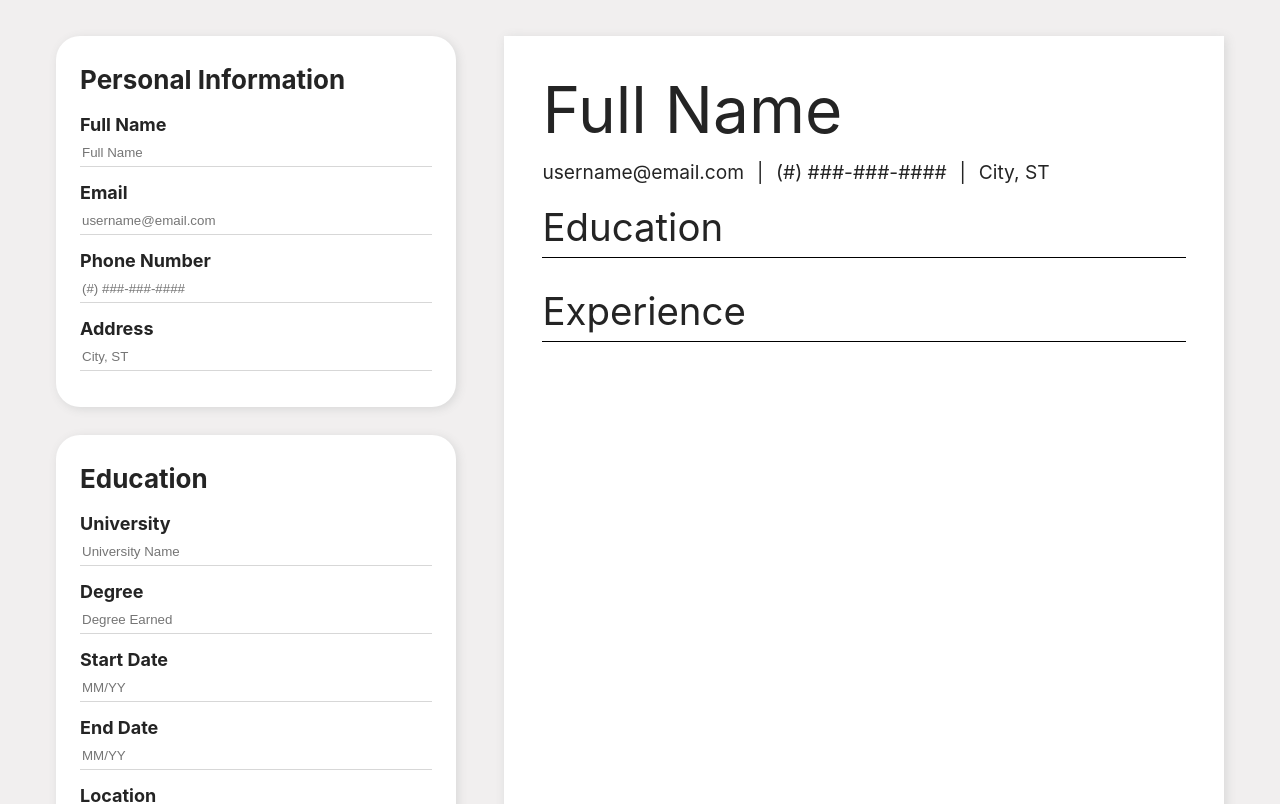
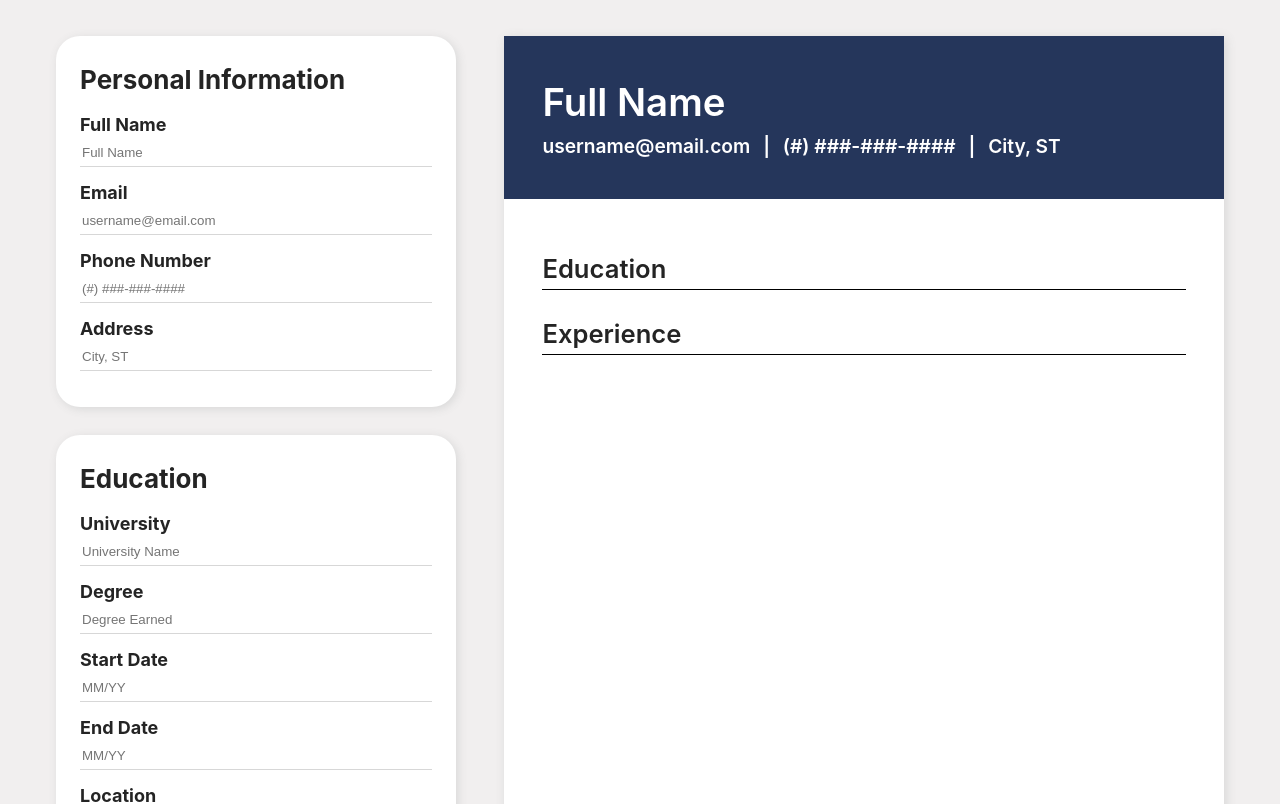
Before and after one commit to colleennicole223/odin-cv-application, a React (Vite) app: page / in a window 1280 px wide. Shown: the top 804 px of the page. Built offline with nearby package versions, Linux system fonts and the light colour scheme.

Commit message:
Tracking history in component

```diff
--- a/src/components/MenuEducation.jsx
+++ b/src/components/MenuEducation.jsx
@@ -23,6 +23,7 @@ export default function MenuEducation({getEducation, setEducation}) {
   return (
 
     <div id='menu'>
+
         <h1>Education</h1>
 
         <h3>University</h3>
@@ -44,8 +45,25 @@ export default function MenuEducation({getEducation, setEducation}) {
           <button onClick={addEducation}>Add</button>
         </div>
 
+        {getEducation.map(function (education) {
+          if(education.id == 0){
+           }else{
+          return (
+            <div key={education.id}>
+              <div className='row'>
+                <div className='circle'/>
+                <div>
+                  <div> {education.university} </div>
+                  <div> {education.degree} </div>
+                  <div> {education.location} </div>
+                  <div> {education.start} - {education.end} </div>
+                </div>
+              </div>
+
+              <div className='divider'/>
+            </div>
+          );}})}
 
     </div>
-
   )
 }
--- a/src/components/Render.jsx
+++ b/src/components/Render.jsx
@@ -5,11 +5,8 @@ export default function Render({getPersonal, getEducation, getExperience}) {
         <>
             <div id='render'>
 
-                <div id='content'>
-
                 <div className='header'>
                         {getPersonal.name}
-                    </div>
 
                         <div className='contact'>
                             <div>{getPersonal.email}</div>
@@ -18,6 +15,9 @@ export default function Render({getPersonal, getEducation, getExperience}) {
                             |
                             <div>{getPersonal.location}</div>
                         </div>
+                </div>
+
+                <div id='content'>
 
                     <div className='subheader'>
                         Education
--- a/src/styles/style.css
+++ b/src/styles/style.css
@@ -8,13 +8,18 @@
   --color-grey-100: #f1efef;
   --color-grey-200: #d7d7d7;
   --color-grey-900: #242424;
+  --color-accent-500: #25365b;
   --shadow: 2px 2px 10px var(--color-grey-200);
   --interaction-height: 26px;
-  --render-dynamic-large: calc(5vw);
-  --render-dynamic-medium: calc(3vw);
+  --render-dynamic-large: calc(3vw);
+  --render-dynamic-medium: calc(2.5vw);
   --render-dynamic-small: calc(2vw);
   --render-dynamic-default: calc(1.5vw);
   --render-dynamic-smaller: calc(1vw);
+  --weight-thin: 200;
+  --weight-medium: 400;
+  --weight-bold: 600;
+  --weight-super: 750;
 
   /* 🅰️font */
   font-family: Inter, system-ui, Avenir, Helvetica, Arial, sans-serif;
@@ -58,6 +63,7 @@ button{
   height: var(--interaction-height);
   width: 50%;
   margin-top: var(--spacing-thin);
+  margin-bottom: 12px;
 
   /* 🟪shape */
   border: none;
@@ -70,7 +76,6 @@ button{
 
 button:hover{
   background-color: var(--color-grey-200);
-
 }
 
 input{
@@ -159,29 +164,33 @@ input{
   max-width: 1200px;
   aspect-ratio: 1/1.4142;
 
-
   /* ❇️color */
   background-color: white;
   box-shadow: var(--shadow);
 }
 
-#content{
+#content, .header{
   /* 🔎size */
-  padding: var(--render-dynamic-small) var(--render-dynamic-medium);
+  padding: var(--render-dynamic-large) var(--render-dynamic-large);
 }
 
 .header{
   /* 🔎size */
   font-size: var(--render-dynamic-large);
-  padding: 0px 0px;
+  font-weight: var(--weight-bold);
+
+  /* ❇️color */
+  color: white;
+  background-color: var(--color-accent-500);
 }
 
 .subheader{
   /* 🔎size */
-  font-size: var(--render-dynamic-medium);
+  font-size: var(--render-dynamic-small);
   padding-top: var(--render-dynamic-smaller);
   border-bottom: 1px solid black;
   margin-bottom: var(--render-dynamic-smaller);
+  font-weight: var(--weight-bold);
 }
 
 .contact, .itemHeader {
@@ -203,8 +212,27 @@ input{
 }
 
 .itemHeader{
-  font-weight: 700;
+  font-weight: var(--weight-super);
   display: flex;
   flex-direction: row;
   justify-content: space-between;
 }
+
+.divider{
+  border-bottom: 1px solid var(--color-grey-200);
+  margin-top: 12px;
+  margin-bottom: 16px;
+}
+
+.circle{
+  background-color: var(--color-grey-200);
+  width: 12px;
+  height: 12px;
+  border-radius: 6px;
+  margin-top: 10px;
+}
+
+.row{
+  display: flex;
+  gap: 24px;
+}
```
Lines whose indentation alone changed are shown as unchanged.
